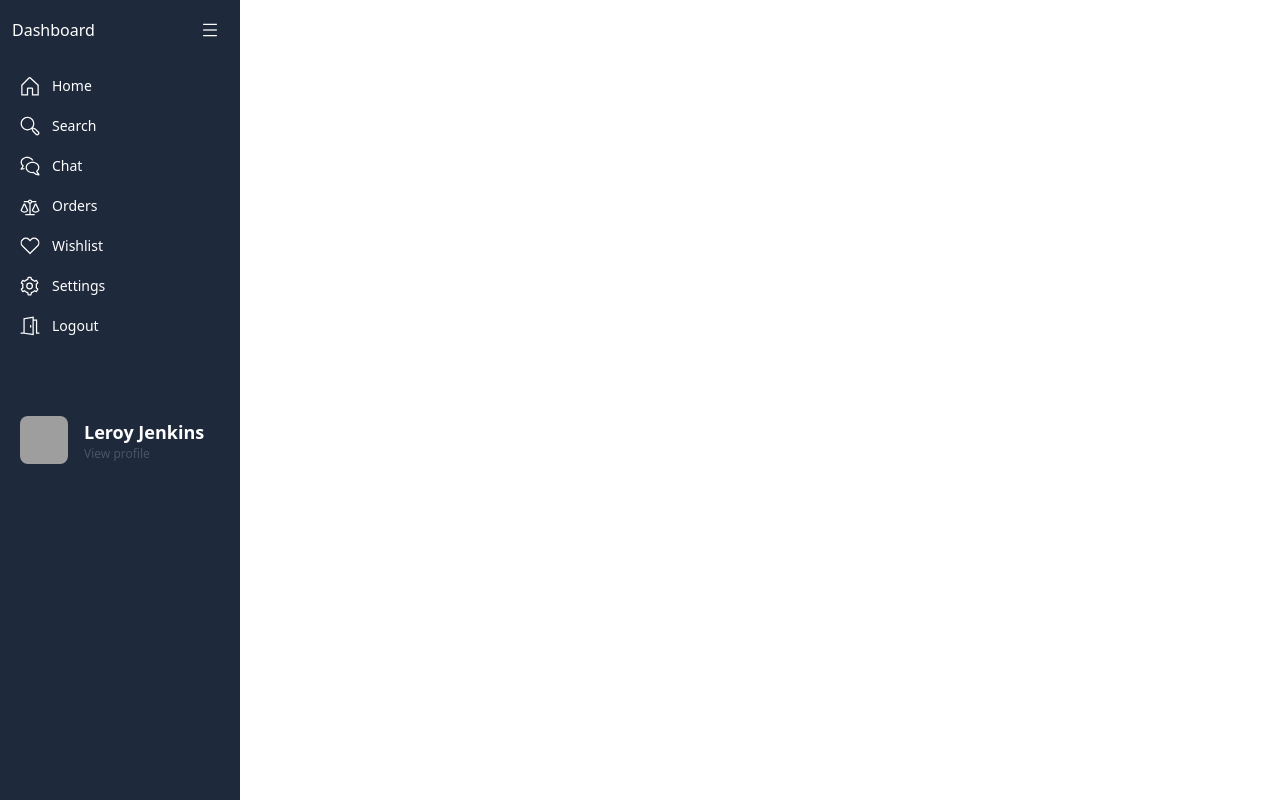
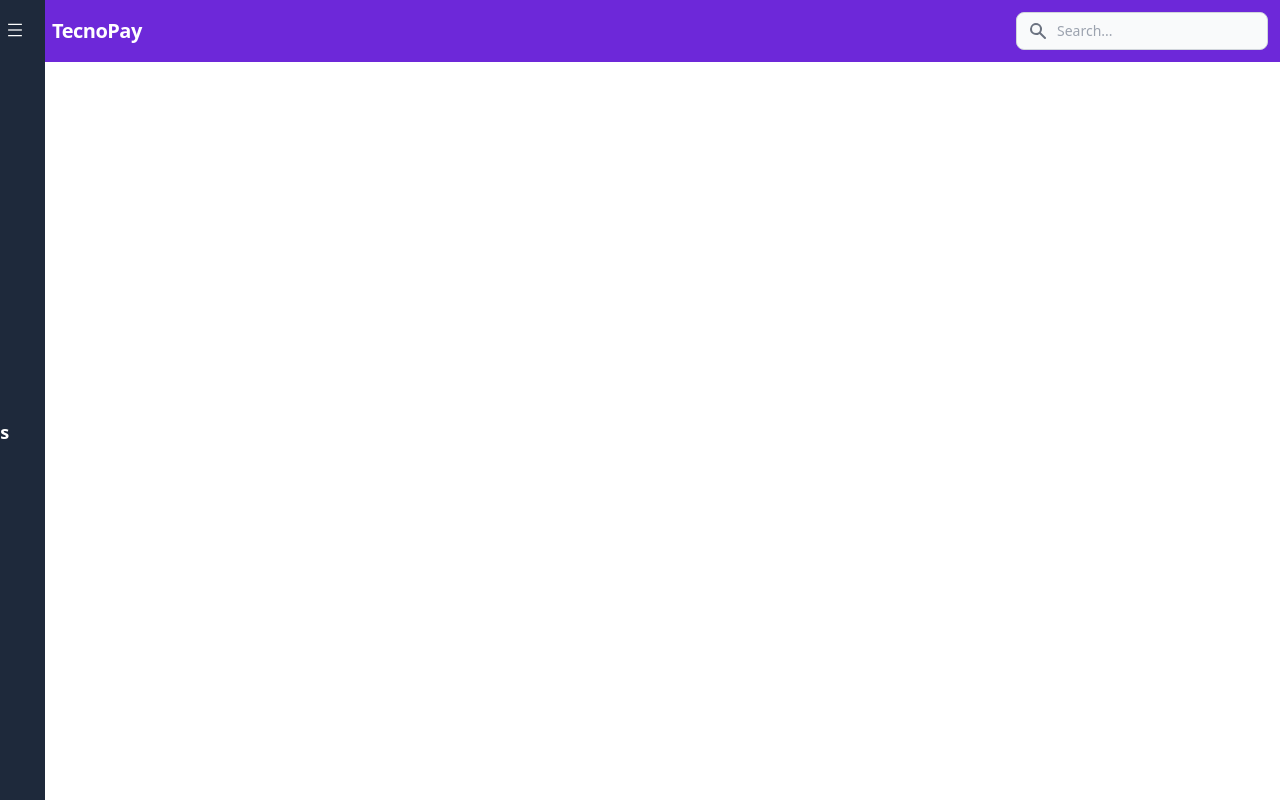
Before and after one commit to Nestor182002/Ecommerce, a Django app: template ecommerce/templates/base/base.html in a window 1280 px wide. Run offline with Django 3.2, Linux system fonts and the light colour scheme; the template is opened without the code that fills it, so the values that code supplies are empty; some libraries are stand-ins or nearby versions; grey boxes are pictures that could not be loaded.

Commit message:
second part

```diff
--- a/ecommerce/products/urls.py
+++ b/ecommerce/products/urls.py
@@ -1,7 +1,8 @@
 from django.urls import path
-from django.views.generic import TemplateView
+
+from products.views import ProductsView
+
 
 urlpatterns = [
-    path('inicio/', TemplateView.as_view(template_name="base/base.html")),
-    path('inicio2/', TemplateView.as_view(template_name="products/products.html")),
+path('inicio/',ProductsView.as_view(),name='products')
 ]
--- a/ecommerce/templates/base/base.html
+++ b/ecommerce/templates/base/base.html
@@ -18,6 +18,8 @@
       }
       #translate{
           transition: 1s;
+          z-index: 1;
+          left: -195px;
       }
 
   </style>
@@ -25,11 +27,27 @@
 
 </head>
 <body>
+  <!--nav-->
+  <nav class="flex items-center justify-between  bg-violet-700	 p-3 absolute w-full">
+    <div class="flex items-center flex-shrink-0 text-white mr-6">
+      <svg class="fill-current h-8 w-8 mr-2" width="54" height="54" viewBox="0 0 54 54" xmlns="http://www.w3.org/2000/svg"><path d="M13.5 22.1c1.8-7.2 6.3-10.8 13.5-10.8 10.8 0 12.15 8.1 17.55 9.45 3.6.9 6.75-.45 9.45-4.05-1.8 7.2-6.3 10.8-13.5 10.8-10.8 0-12.15-8.1-17.55-9.45-3.6-.9-6.75.45-9.45 4.05zM0 38.3c1.8-7.2 6.3-10.8 13.5-10.8 10.8 0 12.15 8.1 17.55 9.45 3.6.9 6.75-.45 9.45-4.05-1.8 7.2-6.3 10.8-13.5 10.8-10.8 0-12.15-8.1-17.55-9.45-3.6-.9-6.75.45-9.45 4.05z"/></svg>
+      <span class="font-semibold text-xl tracking-tight">TecnoPay</span>
+    </div>
 
-    <div class="flex flex-col h-screen p-3 w-60 bg-slate-800	 text-gray-800 text-white fixed" id="translate">
+    <div class=" relative mr-3 md:mr-0 md:block">
+      <div class="flex absolute inset-y-0 left-0 items-center pl-3 pointer-events-none">
+        <svg class="w-5 h-5 text-gray-500" fill="currentColor" viewBox="0 0 20 20" xmlns="http://www.w3.org/2000/svg"><path fill-rule="evenodd" d="M8 4a4 4 0 100 8 4 4 0 000-8zM2 8a6 6 0 1110.89 3.476l4.817 4.817a1 1 0 01-1.414 1.414l-4.816-4.816A6 6 0 012 8z" clip-rule="evenodd"></path></svg>
+      </div>
+      <input type="text" id="email-adress-icon" class="block p-2 pl-10 w-full text-gray-900 bg-gray-50 rounded-lg border border-gray-300 sm:text-sm focus:ring-blue-500 focus:border-blue-500 dark:bg-gray-700 dark:border-gray-600 dark:placeholder-gray-400 dark:text-white dark:focus:ring-blue-500 dark:focus:border-blue-500" placeholder="Search...">
+    </div>
+
+  </nav>
+
+  <!--side bar-->
+    <div class="flex flex-col h-screen p-3 w-60 bg-slate-800	 text-white-800 text-white fixed" id="translate">
         <div class="space-y-3 border-white">
           <div class="flex items-center justify-between  ">
-            <h2 >Dashboard</h2>
+            <h2 class="text-violet-500">Dashboard</h2>
             <button class="p-2" id="button">
               <svg
                 xmlns="http://www.w3.org/2000/svg"
@@ -50,7 +68,7 @@
                   <svg
                     xmlns="http://www.w3.org/2000/svg"
                     viewBox="0 0 512 512"
-                    class="w-5 h-5 fill-current text-white"
+                    class="w-5 h-5 fill-current text-violet-500"
                   >
                     <path
                       d="M469.666,216.45,271.078,33.749a34,34,0,0,0-47.062.98L41.373,217.373,32,226.745V496H208V328h96V496H480V225.958ZM248.038,56.771c.282,0,.108.061-.013.18C247.9,56.832,247.756,56.771,248.038,56.771ZM448,464H336V328a32,32,0,0,0-32-32H208a32,32,0,0,0-32,32V464H64V240L248.038,57.356c.013-.012.014-.023.024-.035L448,240Z"
@@ -64,7 +82,7 @@
                   <svg
                     xmlns="http://www.w3.org/2000/svg"
                     viewBox="0 0 512 512"
-                    class="w-5 h-5 fill-current text-white"
+                    class="w-5 h-5 fill-current text-violet-500"
                   >
                     <path
                       d="M479.6,399.716l-81.084-81.084-62.368-25.767A175.014,175.014,0,0,0,368,192c0-97.047-78.953-176-176-176S16,94.953,16,192,94.953,368,192,368a175.034,175.034,0,0,0,101.619-32.377l25.7,62.2L400.4,478.911a56,56,0,1,0,79.2-79.195ZM48,192c0-79.4,64.6-144,144-144s144,64.6,144,144S271.4,336,192,336,48,271.4,48,192ZM456.971,456.284a24.028,24.028,0,0,1-33.942,0l-76.572-76.572-23.894-57.835L380.4,345.771l76.573,76.572A24.028,24.028,0,0,1,456.971,456.284Z"
@@ -78,7 +96,7 @@
                   <svg
                     xmlns="http://www.w3.org/2000/svg"
                     viewBox="0 0 512 512"
-                    class="w-5 h-5 fill-current text-white"
+                    class="w-5 h-5 fill-current text-violet-500"
                   >
                     <path
                       d="M448.205,392.507c30.519-27.2,47.8-63.455,47.8-101.078,0-39.984-18.718-77.378-52.707-105.3C410.218,158.963,366.432,144,320,144s-90.218,14.963-123.293,42.131C162.718,214.051,144,251.445,144,291.429s18.718,77.378,52.707,105.3c33.075,27.168,76.861,42.13,123.293,42.13,6.187,0,12.412-.273,18.585-.816l10.546,9.141A199.849,199.849,0,0,0,480,496h16V461.943l-4.686-4.685A199.17,199.17,0,0,1,448.205,392.507ZM370.089,423l-21.161-18.341-7.056.865A180.275,180.275,0,0,1,320,406.857c-79.4,0-144-51.781-144-115.428S240.6,176,320,176s144,51.781,144,115.429c0,31.71-15.82,61.314-44.546,83.358l-9.215,7.071,4.252,12.035a231.287,231.287,0,0,0,37.882,67.817A167.839,167.839,0,0,1,370.089,423Z"
@@ -95,7 +113,7 @@
                   <svg
                     xmlns="http://www.w3.org/2000/svg"
                     viewBox="0 0 512 512"
-                    class="w-5 h-5 fill-current text-white"
+                    class="w-5 h-5 fill-current text-violet-500"
                   >
                     <path
                       d="M203.247,386.414,208,381.185V355.4L130.125,191H93.875L16,355.4v27.042l4.234,4.595a124.347,124.347,0,0,0,91.224,39.982h.42A124.343,124.343,0,0,0,203.247,386.414ZM176,368.608a90.924,90.924,0,0,1-64.231,26.413h-.33A90.907,90.907,0,0,1,48,369.667V362.6l64-135.112L176,362.6Z"
@@ -115,7 +133,7 @@
                   <svg
                     xmlns="http://www.w3.org/2000/svg"
                     viewBox="0 0 512 512"
-                    class="w-5 h-5 fill-current text-white"
+                    class="w-5 h-5 fill-current text-violet-500"
                   >
                     <path
                       d="M453.122,79.012a128,128,0,0,0-181.087.068l-15.511,15.7L241.142,79.114l-.1-.1a128,128,0,0,0-181.02,0l-6.91,6.91a128,128,0,0,0,0,181.019L235.485,449.314l20.595,21.578.491-.492.533.533L276.4,450.574,460.032,266.94a128.147,128.147,0,0,0,0-181.019ZM437.4,244.313,256.571,425.146,75.738,244.313a96,96,0,0,1,0-135.764l6.911-6.91a96,96,0,0,1,135.713-.051l38.093,38.787,38.274-38.736a96,96,0,0,1,135.765,0l6.91,6.909A96.11,96.11,0,0,1,437.4,244.313Z"
@@ -129,7 +147,7 @@
                   <svg
                     xmlns="http://www.w3.org/2000/svg"
                     viewBox="0 0 512 512"
-                    class="w-5 h-5 fill-current text-white"
+                    class="w-5 h-5 fill-current text-violet-500"
                   >
                     <path
                       d="M245.151,168a88,88,0,1,0,88,88A88.1,88.1,0,0,0,245.151,168Zm0,144a56,56,0,1,1,56-56A56.063,56.063,0,0,1,245.151,312Z"
@@ -146,7 +164,7 @@
                   <svg
                     xmlns="http://www.w3.org/2000/svg"
                     viewBox="0 0 512 512"
-                    class="w-5 h-5 fill-current text-white"
+                    class="w-5 h-5 fill-current text-violet-500"
                   >
                     <path
                       d="M440,424V88H352V13.005L88,58.522V424H16v32h86.9L352,490.358V120h56V456h88V424ZM320,453.642,120,426.056V85.478L320,51Z"
@@ -185,10 +203,11 @@
     <script>
         button=document.getElementById("button")
         let desliz=document.getElementById("translate")
-        var bool=true
+        var bool=false
+
         button.addEventListener("click",()=>{
             if(bool == true){
-            desliz.style.left ="-180px"
+            desliz.style.left ="-195px"
             bool=false
             }else{
             desliz.style.left ="0px"
--- a/ecommerce/templates/products/products.html
+++ /dev/null
@@ -1,6 +0,0 @@
-{% extends "base/base.html" %}
-
-
-{% block content%}
-<p class="text-black">--------------------------------------------</p>
-{% endblock %}
```
Also changed, not shown: ecommerce/products/views.py (+7 -0 lines), ecommerce/templates/products/productslist.html (added, +41 -0 lines).
